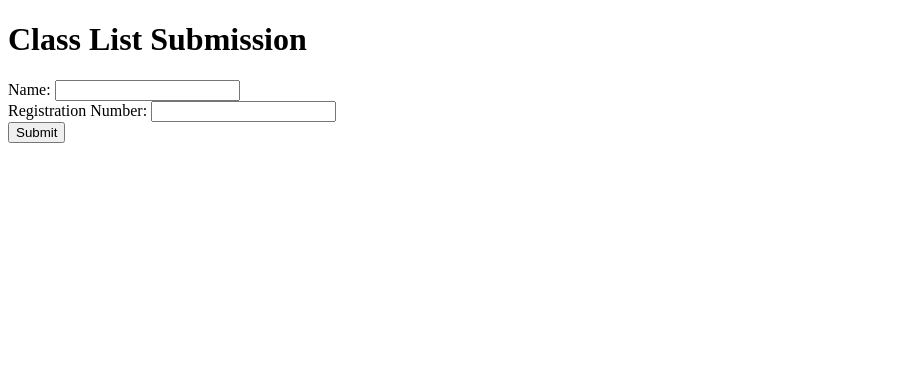
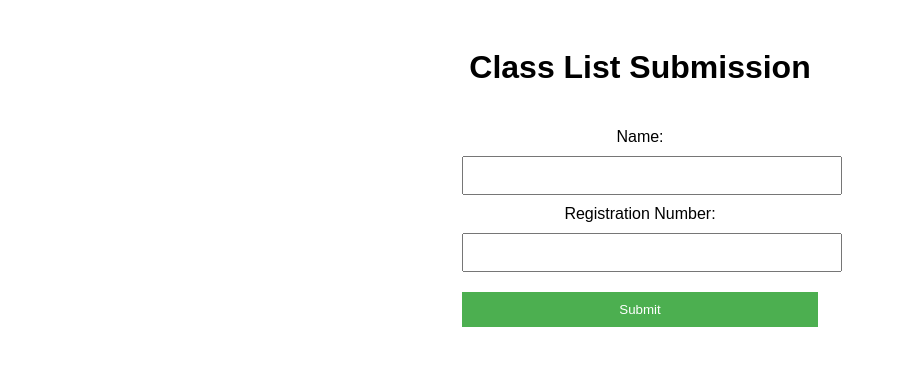
Before and after one commit to felixonyango66/student-list, a Flask app: page / in a window 1280 px wide. Shown: the top 366 px of the page, without its empty margins (0-897 px from the left). Run offline with Flask 3, Linux system fonts and the light colour scheme.

Commit message:
style application

```diff
--- a/templates/index.html
+++ b/templates/index.html
@@ -4,6 +4,29 @@
     <meta charset="UTF-8">
     <meta name="viewport" content="width=device-width, initial-scale=1.0">
     <title>Class List Submission</title>
+    <style>
+      body {
+      font-family: Arial, sans-serif;
+      text-align: center;
+      padding: 20px;
+    }
+    form {
+      display: inline-block;
+      margin-top: 20px;
+    }
+    input {
+      margin: 10px 0;
+      padding: 10px;
+      width: 100%;
+    }
+    .button {
+      padding: 10px 20px;
+      background-color: #4CAF50;
+      color: white;
+      border: none;
+      cursor: pointer;
+    }
+    </style>
 </head>
 <body>
     <h1>Class List Submission</h1>
@@ -14,7 +37,7 @@
         <label for="registration_number">Registration Number:</label>
         <input type="text" id="registration_number" name="registration_number" required>
         <br>
-        <input type="submit" value="Submit">
+        <input class="button" type="submit" value="Submit">
     </form>
 </body>
 </html>
```
